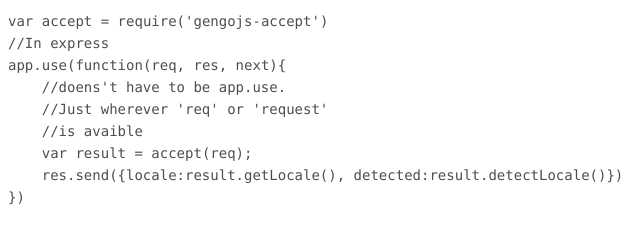
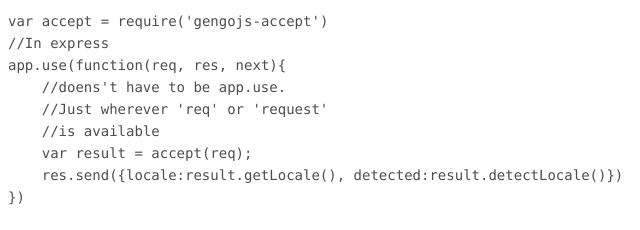
Before and after one commit to gengojs/accept, a plain HTML site: page index.html in a window 1280 px wide. Shown: the part 1549-1779 px from the top of the page, 0-640 px from the left. Drawn offline with Linux system fonts and the light colour scheme.

Commit message:
Fixed typo

```diff
--- a/index.html
+++ b/index.html
@@ -42,7 +42,7 @@
 app.use(<span class="hljs-function"><span class="hljs-keyword">function</span><span class="hljs-params">(req, res, next)</span></span>{
     <span class="hljs-comment">//doens't have to be app.use.</span>
     <span class="hljs-comment">//Just wherever 'req' or 'request'</span>
-    <span class="hljs-comment">//is avaible</span>
+    <span class="hljs-comment">//is available</span>
     <span class="hljs-keyword">var</span> result = accept(req);
     res.send({locale:result.getLocale(), detected:result.detectLocale()})
 })
```
